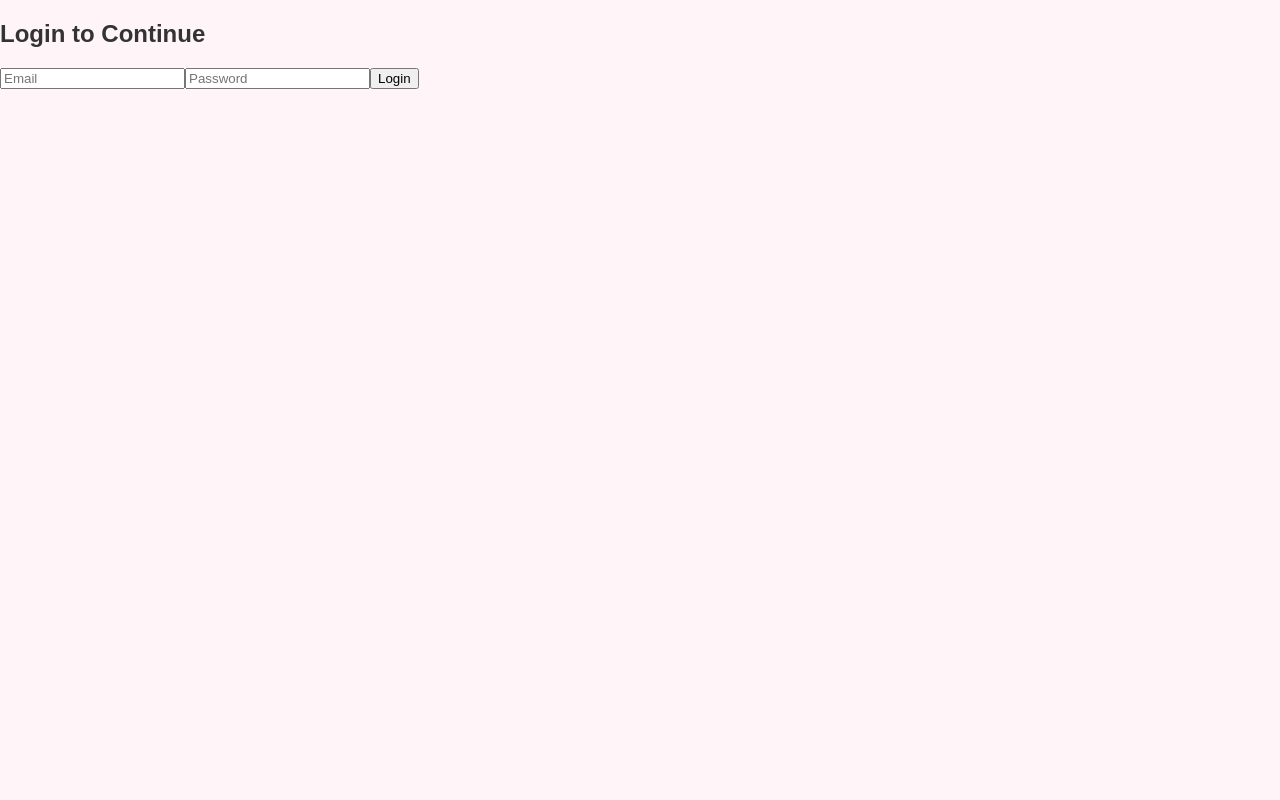
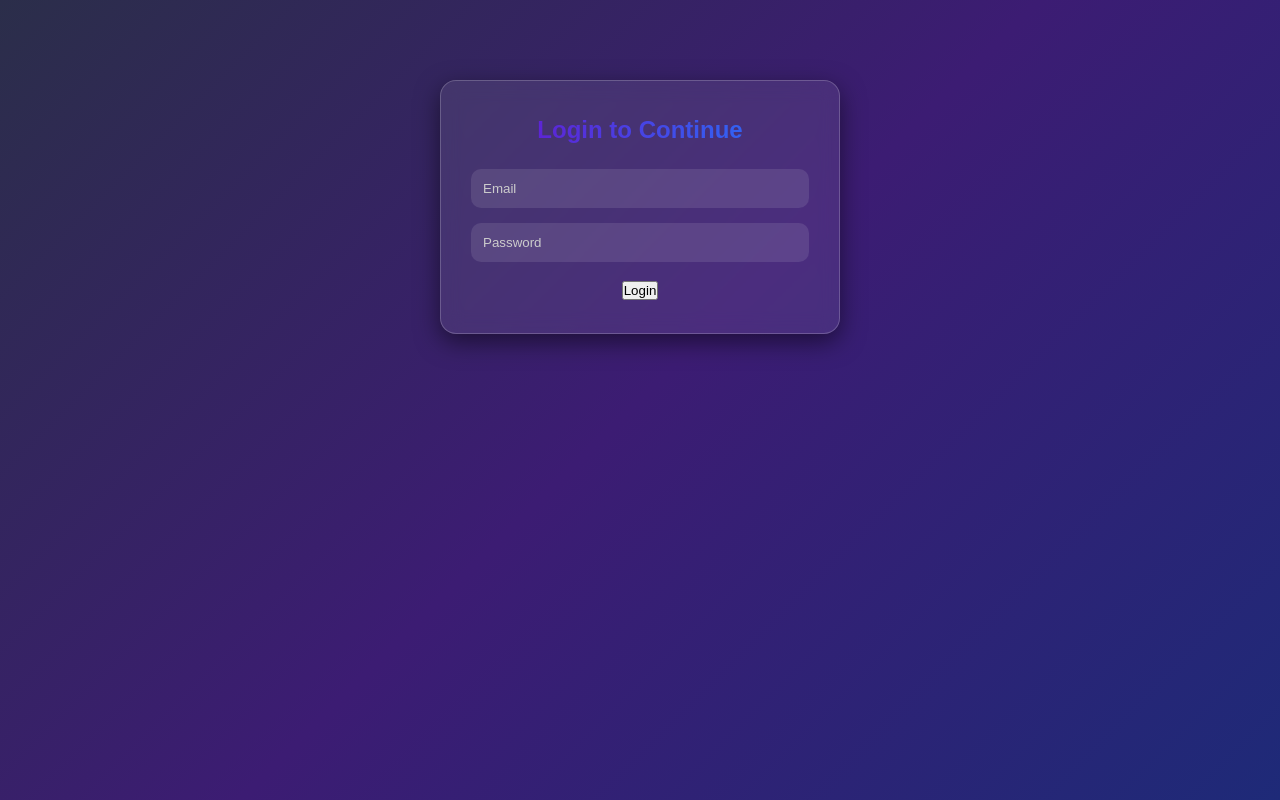
Before and after one commit to SAG-bot/vlog-app, a React (Vite) app: page / in a window 1280 px wide. Built offline with nearby package versions, Linux system fonts and the light colour scheme; no server answers.

Commit message:
style.css

```diff
--- a/style.css
+++ b/style.css
@@ -1,135 +1,184 @@
-/* Soft pastel theme */
-body {
-  font-family: 'Poppins', sans-serif;
+/* 🌌 Global Reset */
+* {
   margin: 0;
   padding: 0;
-  background: #fff5f8;
-  color: #333;
+  box-sizing: border-box;
+  font-family: "Poppins", sans-serif;
 }
 
-/* Affirmations bar */
-.affirmations {
-  background: linear-gradient(90deg, #ff9a9e, #fad0c4);
+body {
+  background: linear-gradient(135deg, #2b2e4a, #3c1c73, #1e2a78);
   color: #fff;
-  text-align: center;
-  padding: 12px;
-  font-size: 1.2rem;
-  font-weight: bold;
-  border-bottom: 2px solid #f8d7da;
-  box-shadow: 0 2px 4px rgba(0,0,0,0.1);
+  min-height: 100vh;
+  display: flex;
+  flex-direction: column;
+  align-items: center;
+  justify-content: flex-start;
+  padding: 20px;
+  line-height: 1.6;
 }
 
-/* Container */
-.app-container {
-  max-width: 1000px;
-  margin: auto;
-  padding: 20px;
+/* 🌸 Affirmation Banner */
+header {
+  background: linear-gradient(90deg, #6a11cb, #2575fc);
+  width: 100%;
+  padding: 15px;
+  text-align: center;
+  border-radius: 12px;
+  margin-bottom: 20px;
+  box-shadow: 0 4px 20px rgba(0,0,0,0.4);
+  font-size: 1.2rem;
+  font-weight: 600;
 }
 
-/* Upload Section */
+/* 📹 Upload Section */
 .upload-container {
-  background: #fff;
+  background: rgba(255,255,255,0.05);
+  border: 1px solid rgba(255,255,255,0.2);
   padding: 20px;
   border-radius: 16px;
-  margin-bottom: 20px;
-  box-shadow: 0 4px 10px rgba(0,0,0,0.05);
+  width: 100%;
+  max-width: 500px;
+  margin-bottom: 30px;
+  box-shadow: 0 8px 25px rgba(0,0,0,0.4);
+  backdrop-filter: blur(8px);
 }
 
-.upload-container input,
-.upload-container button {
-  display: block;
-  margin: 10px 0;
-  padding: 10px;
-  width: 100%;
-  border-radius: 10px;
-  border: 1px solid #ddd;
+.upload-container h2 {
+  text-align: center;
+  margin-bottom: 15px;
+  font-size: 1.5rem;
+  background: linear-gradient(90deg, #6a11cb, #2575fc);
+  -webkit-background-clip: text;
+  -webkit-text-fill-color: transparent;
 }
 
-/* Video grid */
+.upload-btn {
+  padding: 12px 20px;
+  border: none;
+  border-radius: 10px;
+  background: linear-gradient(90deg, #6a11cb, #2575fc);
+  color: white;
+  font-weight: bold;
+  font-size: 1rem;
+  cursor: pointer;
+  width: 100%;
+  transition: all 0.3s ease;
+}
+
+.upload-btn:disabled {
+  background: #555;
+  cursor: not-allowed;
+}
+
+.upload-btn:hover:not(:disabled) {
+  transform: scale(1.05);
+  box-shadow: 0 0 12px #6a11cb, 0 0 20px #2575fc;
+}
+
+/* 🎞️ Video Grid */
 .video-grid {
   display: grid;
-  grid-template-columns: repeat(auto-fill, minmax(280px, 1fr));
+  grid-template-columns: repeat(auto-fit, minmax(280px, 1fr));
   gap: 20px;
+  width: 100%;
+  max-width: 1000px;
 }
 
-/* Video card */
 .video-card {
-  background: #fff;
+  background: rgba(255,255,255,0.05);
+  border: 1px solid rgba(255,255,255,0.15);
   border-radius: 16px;
   padding: 15px;
-  box-shadow: 0 4px 10px rgba(0,0,0,0.05);
-  transition: transform 0.2s;
+  text-align: center;
+  backdrop-filter: blur(6px);
+  box-shadow: 0 6px 18px rgba(0,0,0,0.4);
+  transition: transform 0.3s ease, box-shadow 0.3s ease;
 }
 
 .video-card:hover {
   transform: translateY(-5px);
+  box-shadow: 0 10px 25px rgba(0,0,0,0.6);
 }
 
-.video-card video {
+.video-card h3 {
+  margin-bottom: 10px;
+  font-size: 1.1rem;
+  color: #e0e0ff;
+}
+
+video {
   width: 100%;
   border-radius: 12px;
   margin-bottom: 10px;
 }
 
-.video-actions {
-  display: flex;
-  justify-content: space-between;
-  font-size: 0.9rem;
+/* 🗑️ Delete Button */
+.delete-btn {
+  background: #ff4b5c;
+  color: #fff;
+  border: none;
+  border-radius: 8px;
+  padding: 8px 14px;
+  cursor: pointer;
+  transition: 0.3s ease;
 }
 
-.like-btn, .comment-btn {
-  cursor: pointer;
-  background: #ffb6c1;
-  border: none;
-  padding: 6px 12px;
-  border-radius: 8px;
-  color: #fff;
-  transition: background 0.3s;
+.delete-btn:hover {
+  background: #ff1e38;
+  box-shadow: 0 0 12px #ff4b5c;
 }
 
-.like-btn:hover, .comment-btn:hover {
-  background: #ff8fa3;
+/* 🔐 Login Page */
+.login-container {
+  background: rgba(255,255,255,0.08);
+  border: 1px solid rgba(255,255,255,0.2);
+  padding: 30px;
+  border-radius: 16px;
+  width: 100%;
+  max-width: 400px;
+  text-align: center;
+  margin-top: 60px;
+  box-shadow: 0 8px 25px rgba(0,0,0,0.5);
+  backdrop-filter: blur(10px);
 }
 
-/* Comments */
-.comments {
-  margin-top: 10px;
-  font-size: 0.9rem;
+.login-container h2 {
+  margin-bottom: 20px;
+  background: linear-gradient(90deg, #6a11cb, #2575fc);
+  -webkit-background-clip: text;
+  -webkit-text-fill-color: transparent;
 }
 
-.comment {
-  background: #fce4ec;
-  padding: 8px;
-  border-radius: 8px;
-  margin-bottom: 5px;
+.login-container input {
+  width: 100%;
+  padding: 12px;
+  margin-bottom: 15px;
+  border: none;
+  border-radius: 10px;
+  outline: none;
+  background: rgba(255,255,255,0.1);
+  color: white;
 }
 
-.upload-btn {
-  padding: 12px 20px;
+.login-container input::placeholder {
+  color: #ccc;
+}
+
+.login-btn {
+  width: 100%;
+  padding: 12px;
   border: none;
-  border-radius: 8px;
-  background: linear-gradient(90deg, #ff6b6b, #f94d6a);
+  border-radius: 10px;
+  background: linear-gradient(90deg, #6a11cb, #2575fc);
   color: white;
   font-weight: bold;
   font-size: 1rem;
   cursor: pointer;
-  width: 100%;
-  max-width: 250px;
   transition: all 0.3s ease;
 }
 
-.upload-btn:disabled {
-  background: #ccc;
-  cursor: not-allowed;
+.login-btn:hover {
+  transform: scale(1.05);
+  box-shadow: 0 0 12px #6a11cb, 0 0 20px #2575fc;
 }
-
-.upload-btn:hover:not(:disabled) {
-  transform: scale(1.05);
-}
-
-@media (max-width: 600px) {
-  .upload-btn {
-    font-size: 0.9rem;
-    padding: 10px 16px;
-  }
-}
```
